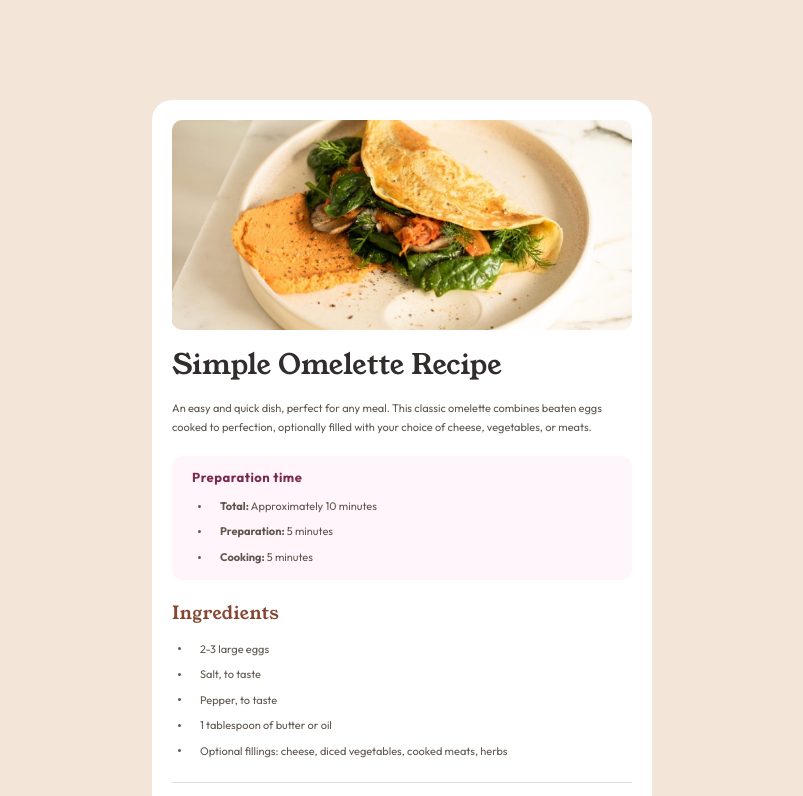
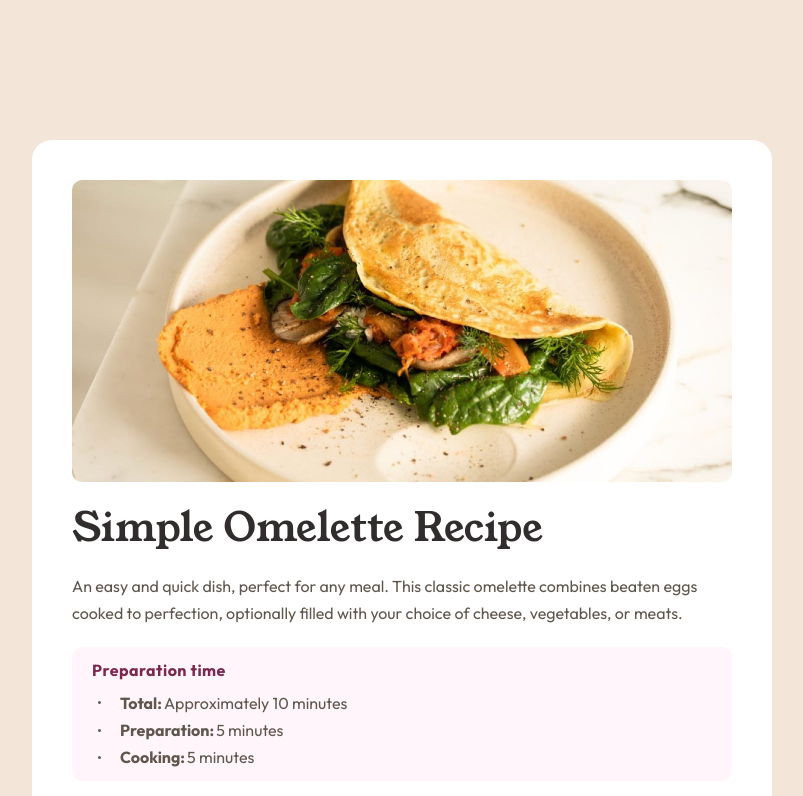
Before and after one commit to ahmedEid6/recipe-page-main, a plain HTML site: page index.html in a window 1280 px wide. Shown: the top 796 px of the page, without its empty margins (238-1041 px from the left). Drawn offline with Linux system fonts and the light colour scheme.

Commit message:
Fix code sizing

```diff
--- a/styles/style.scss
+++ b/styles/style.scss
@@ -27,7 +27,7 @@ body {
   background-color: var(--Stone-100);
   line-height: 1.7;
   color: var(--Stone-600);
-  font-size: 1.1rem;
+  font-size: 1.6rem;
 
   display: flex;
   align-items: center;
@@ -51,11 +51,11 @@ section {
 
 .recipe {
   margin-inline: auto;
-  margin-block: 10rem;
+  margin-block: 14rem;
   width: 100%;
-  max-width: 500px;
+  max-width: 740px;
   background-color: var(--White);
-  padding: 2rem;
+  padding: 4rem;
   border-radius: 20px;
 
   &__img {
@@ -65,13 +65,13 @@ section {
   }
 
   &__content {
-    margin-top: 1.5rem;
+    margin-top: 1.8rem;
 
     h1 {
-      font-size: 2.8rem;
+      font-size: 4rem;
       font-weight: 400;
       color: var(--Stone-900);
-      margin-bottom: 2rem;
+      margin-bottom: 2.5rem;
       line-height: 1;
     }
   }
@@ -101,7 +101,7 @@ section {
 
   h2 {
     font-family: "Outfit", sans-serif;
-    font-size: 1.3rem;
+    font-size: 1.6rem;
     color: var(--Rose-800);
     margin-bottom: 0.5rem;
     font-weight: 700;
@@ -131,7 +131,6 @@ section {
 
   h2 {
     margin-bottom: 0.75rem;
-    font-size: 1.8rem;
   }
 
   li {
```
Also changed, not shown: dist/style.css, 1 other file.
